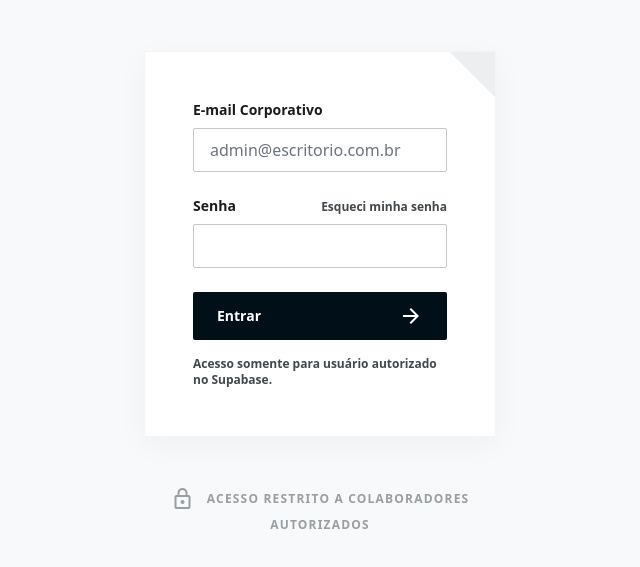
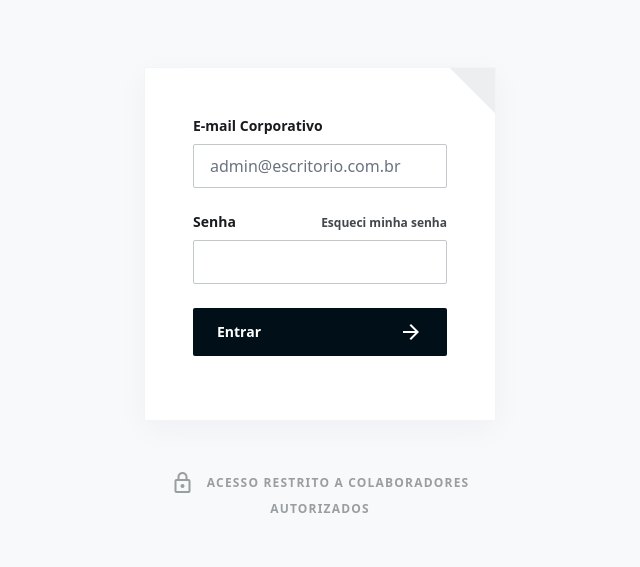
Before and after one commit to Brenoch/blogadvogado, a website built with Vite: page admin/login.html in a window 1280 px wide. Shown: the part 139-706 px from the top of the page, without its empty margins (320-960 px from the left). Built offline with nearby package versions, Linux system fonts and the light colour scheme; no server answers.

Commit message:
fix: remove admin notices

```diff
--- a/admin/login.html
+++ b/admin/login.html
@@ -39,7 +39,6 @@
 </button>
 </form>
 <p id="login-feedback" class="font-caption text-caption text-error mt-sm" role="status"></p>
-<p class="font-caption text-caption text-on-surface-variant mt-xs">Acesso somente para usuário autorizado no Supabase.</p>
 </div>
 <!-- Discretionary Message -->
 <div class="mt-lg text-center opacity-70">
```
Also changed, not shown: admin/editor.html (+0 -1 lines).
